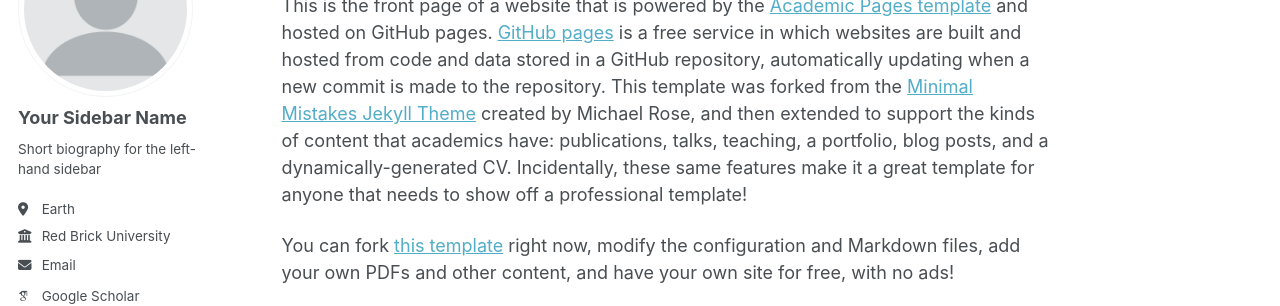
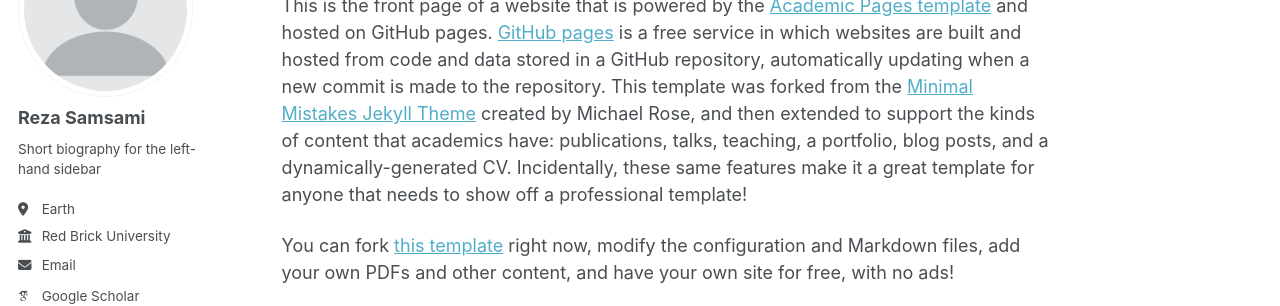
Before and after one commit to rezasamsami/rezasamsami.github.io, a Jekyll site: the page built from _pages/about.md, in a window 1280 px wide. Shown: the part 177-483 px from the top of the page. Built offline with Jekyll 4.4.1, drawn with Linux system fonts in a browser that asks for light colours; some web fonts are replaced; a script that is not in the unit is left out.

Commit message:
Update _config.yml

```diff
--- a/_config.yml
+++ b/_config.yml
@@ -24,7 +24,7 @@ repository               : "academicpages/academicpages.github.io"
 author:
   # Biographic information
   avatar           : "profile.png"
-  name             : "Your Sidebar Name"
+  name             : "Reza Samsami"
   pronouns         : # example: "she/her"
   bio              : "Short biography for the left-hand sidebar"
   location         : "Earth"
```
